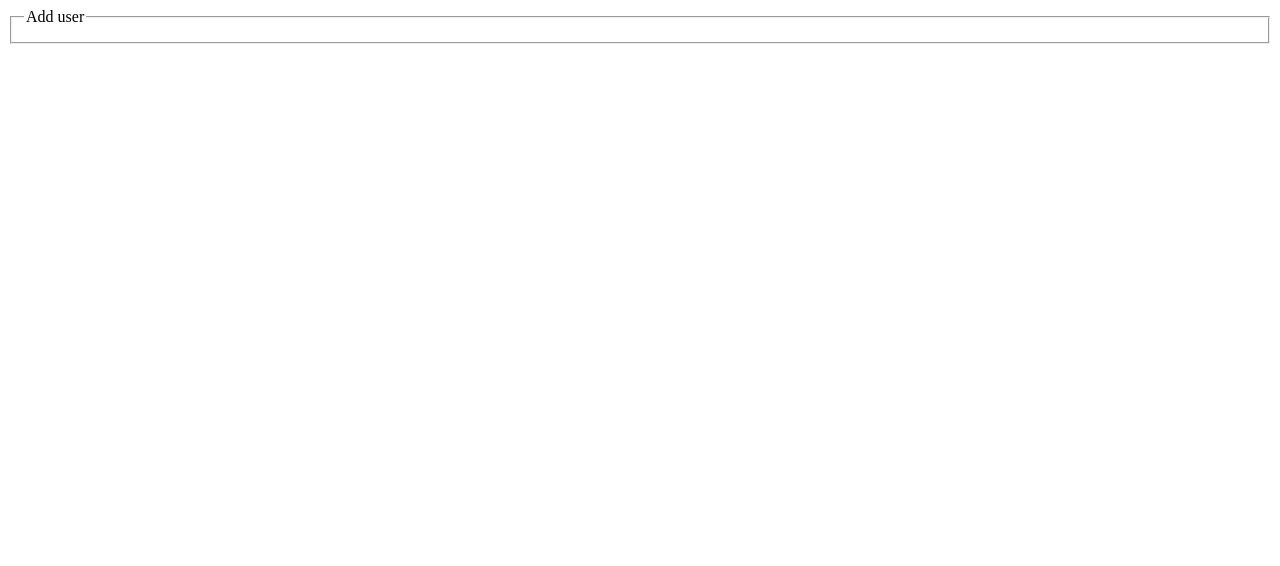
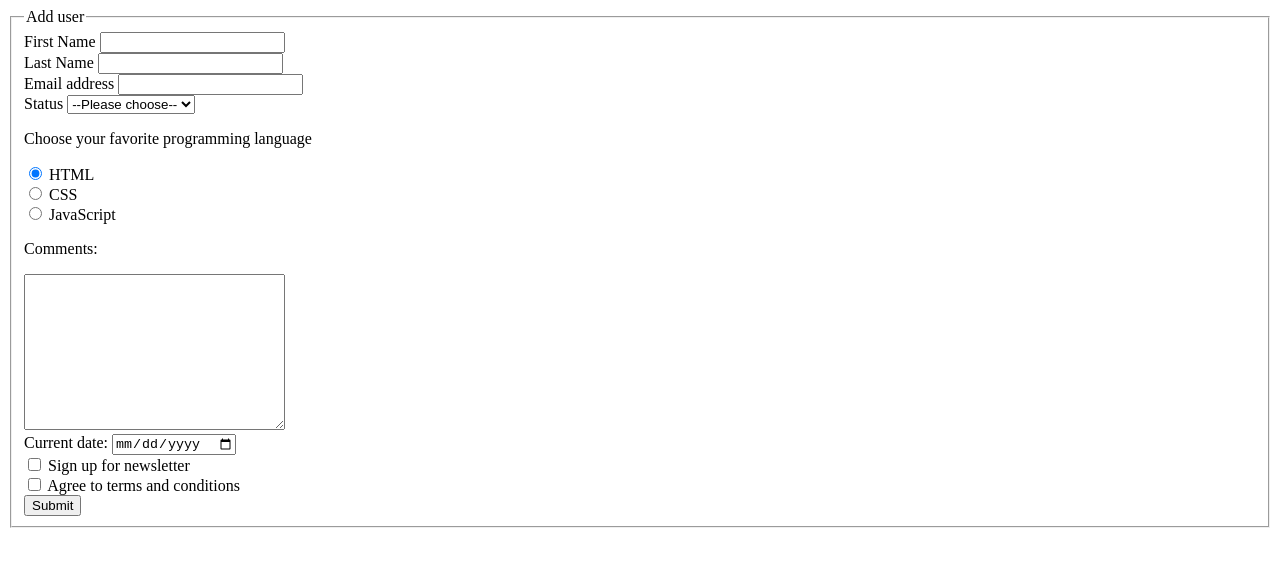
Before and after one commit to AndresBo/Building-HTML-forms, a plain HTML site: page index.html in a window 1280 px wide. Drawn offline with Linux system fonts and the light colour scheme.

Commit message:
finished adding all elements

```diff
--- a/index.html
+++ b/index.html
@@ -8,6 +8,73 @@
             <form method="post">
                 <fieldset>
                     <legend>Add user</legend>
+                    <div>
+                        <label for="first-name">First Name</label>
+                        <input type="text" name="first-name">
+                    </div>
+
+                    <div>
+                        <label for="last-name">Last Name</label>
+                        <input type="text" name="last-name">
+                    </div>
+
+                    <div>
+                        <label for="email-address">Email address</label>
+                        <input type="email" name="email-address">
+                    </div>
+
+                    <div>
+                        <label for="status-select">Status</label>
+                        <select name="status-select">
+                            <option value="">--Please choose--</option>
+                            <option value="student">Student</option>
+                            <option value="teacher">Teacher</option>
+                            <option value="guest">Guest</option>
+                        </select>
+                    </div>
+
+                    <div>
+                        <p>Choose your favorite programming language</p>
+                        <div>
+                            <input type="radio" id="html" name="programming-language" value="html" checked>
+                            <label for="html">HTML</label>
+                        </div>
+                        <div>
+                            <input type="radio" id="css" name="programming-language" value="css">
+                            <label for="css">CSS</label>
+                        </div>
+                        <div>
+                            <input type="radio" id="javascript" name="programming-language" value="javascript">
+                            <label for="javascript">JavaScript</label>
+                        </div>
+                    </div>
+                    <div>
+                        <p>Comments:</p>
+                        <textarea id="comments" name="comments" rows="10" cols="30"></textarea>
+                    </div>
+
+                    <div>
+                        <label for="date">Current date:</label>
+                        <input type="date" name="date">
+                    </div>
+
+                    <div>
+                        <input type="checkbox" id="newsletter" name="newsletter">
+                        <label for="newsletter">Sign up for newsletter</label>
+                    </div>
+
+
+                    <div>
+                        <input type="checkbox" id="agree-terms" name="agree-terms">
+                        <label for="agree-terms">Agree to terms and conditions</label>
+                    </div>
+
+                    <div>
+                        <button name="submit">Submit</button>
+                    </div>
+
+
+
                 </fieldset>
             </form>
         </body>
```
